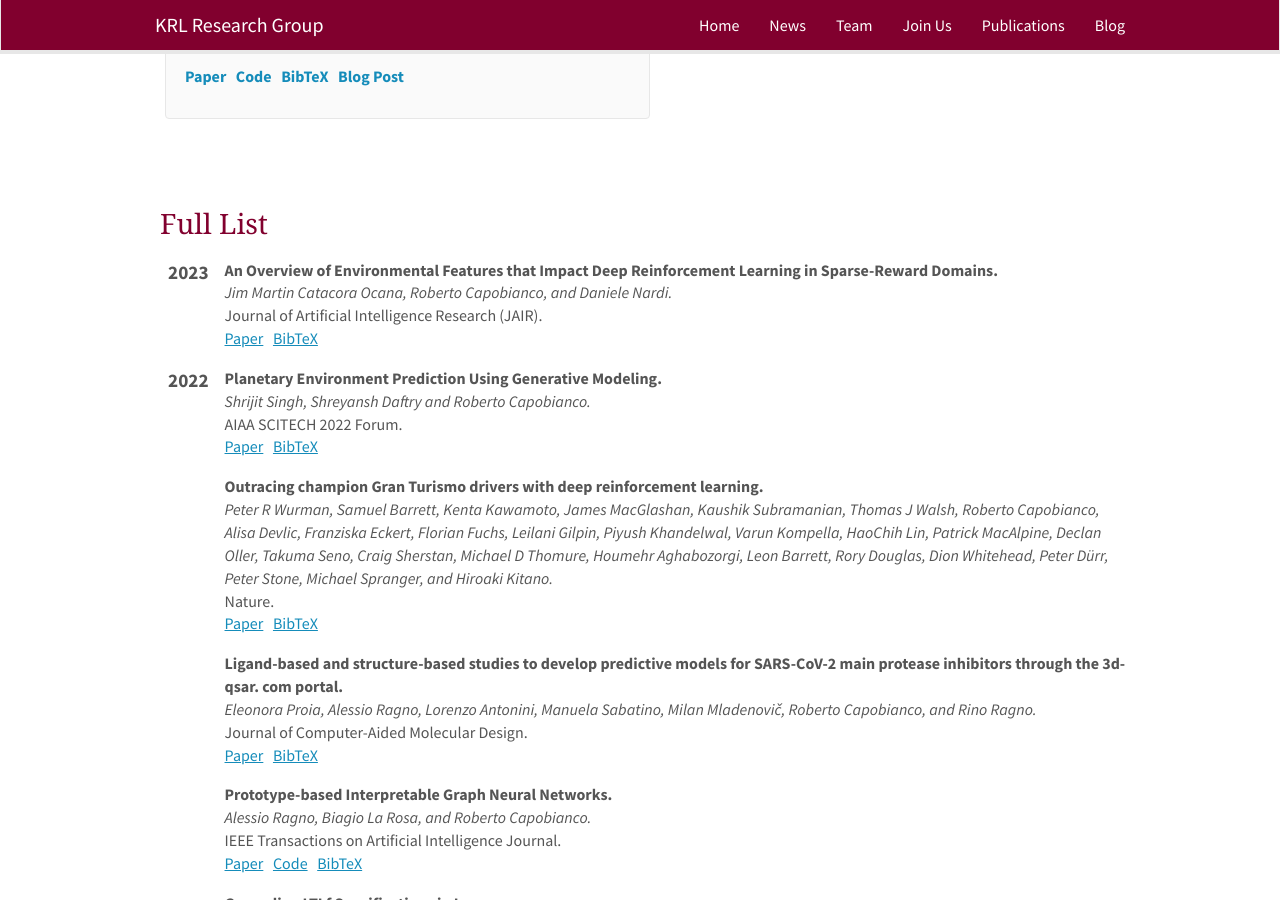
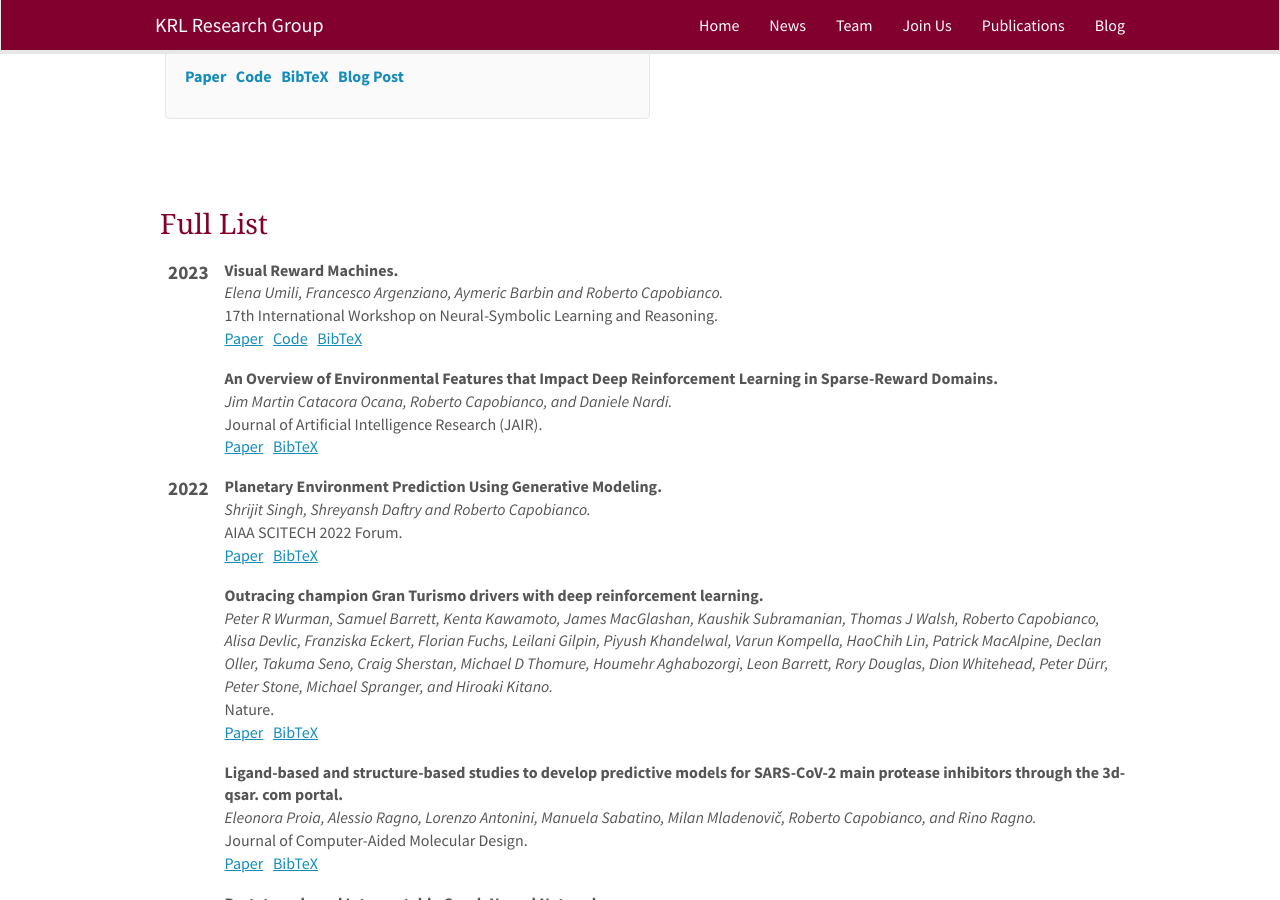
Before and after one commit to KRLGroup/krlgroup.github.io, a Jekyll site: the page built from _pages/publications.md, in a window 1280 px wide and 900 px high, scrolled down 412 px. Built offline with Jekyll 4.4.1, drawn with Linux system fonts in a browser that asks for light colours; nearby versions of some CDN libraries.

Commit message:
added visual reward machines

```diff
--- a/_data/publist.yml
+++ b/_data/publist.yml
@@ -1,3 +1,21 @@
+- title: "Visual Reward Machines"
+  authors:  Elena Umili, Francesco Argenziano, Aymeric Barbin and Roberto Capobianco
+  year: 2023
+  publisher: 17th International Workshop on Neural-Symbolic Learning and Reasoning
+  link:
+    url:  https://www.researchgate.net/profile/Elena-Umili-2/publication/370106343_Visual_Reward_Machines/links/643fb76e2eca706c8b6c112d/Visual-Reward-Machines.pdf
+    display: Paper
+  code: https://github.com/whitemech/VisualRewardMachine
+  bibtex: "@Article{Umili2023,<br>
+  author = {Umili, Elena and Argenziano, Francesco and Barbin, Aymeric and Capobianco, Roberto},<br>
+year = {2023},<br>
+month = {04},<br>
+pages = {},<br>
+title = {Visual Reward Machines},<br>
+doi = {10.13140/RG.2.2.17900.23680}<br>
+}
+"
+
 - title: "An Overview of Environmental Features that Impact Deep Reinforcement Learning in Sparse-Reward Domains"
   authors:  Jim Martin Catacora Ocana, Roberto Capobianco, and Daniele Nardi
   year: 2023
@@ -18,6 +36,7 @@
   publisher = {{AI} Access Foundation},<br>
 }
 "
+
 - title: "Planetary Environment Prediction Using Generative Modeling"
   authors:  Shrijit Singh, Shreyansh Daftry and Roberto Capobianco
   year: 2022
```
